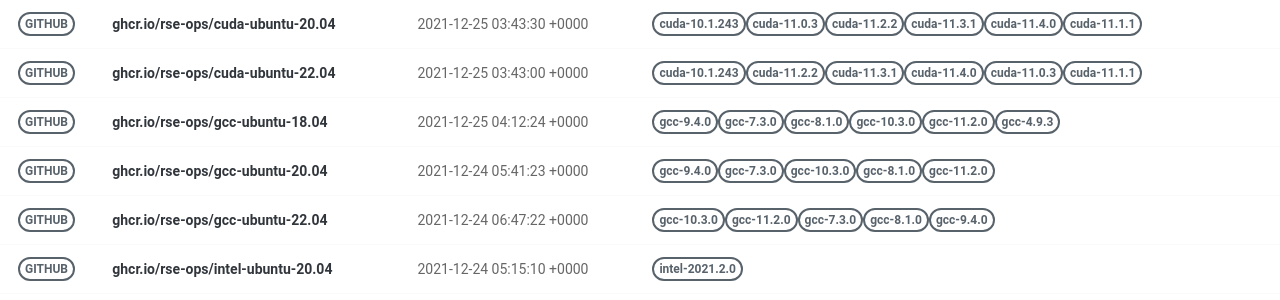
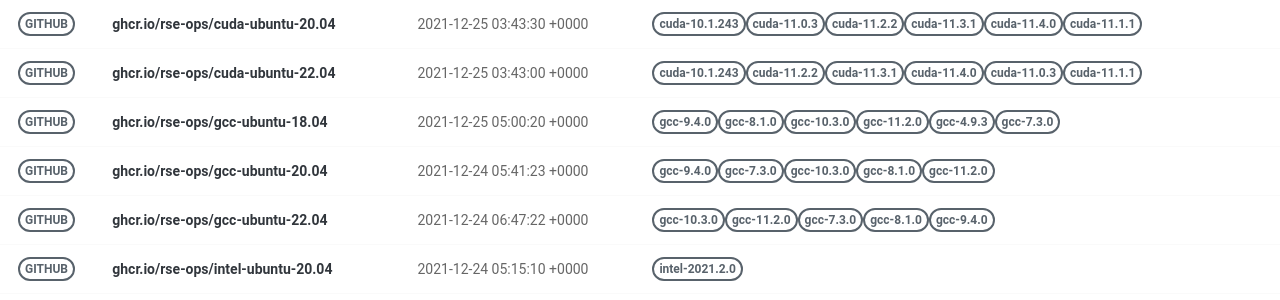
Before and after one commit to rse-ops/docker-images, a Jekyll site: the page built from pages/index.md, in a window 1280 px wide. Shown: the part 277-577 px from the top of the page. Built offline with Jekyll 4.4.1, drawn with Linux system fonts in a browser that asks for light colours; nearby versions of some CDN libraries.

Commit message:
Automated push to update library 2021-12-25

```diff
--- a/_library/ghcr.io-rse-ops-gcc-ubuntu-18.04.md
+++ b/_library/ghcr.io-rse-ops-gcc-ubuntu-18.04.md
@@ -1,7 +1,7 @@
 ---
 layout: container
 name: ghcr.io/rse-ops/gcc-ubuntu-18.04
-updated_at: 2021-12-25 04:12:24.191774
+updated_at: 2021-12-25 05:00:20.264131
 
 
 container_url: https://github.com/orgs/rse-ops/packages/container/package/gcc-ubuntu-18.04
```
Also changed, not shown: other parts of _library/ghcr.io-rse-ops-gcc-ubuntu-18.04.md (+3 -3 lines).
